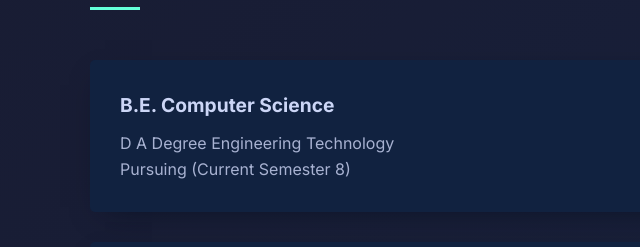
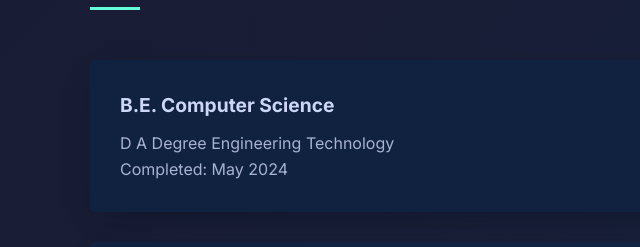
Before and after one commit to krishnamaiskar7866/krishnamaiskar7866, a plain HTML site: page INDEX.HTML in a window 1280 px wide. Shown: the part 4481-4728 px from the top of the page, 0-640 px from the left. Drawn offline with Linux system fonts and the light colour scheme.

Commit message:
Update INDEX.HTML

```diff
--- a/INDEX.HTML
+++ b/INDEX.HTML
@@ -791,7 +791,7 @@
             <div class="education-item">
                 <h3>B.E. Computer Science</h3>
                 <p>D A Degree Engineering Technology</p>
-                <p>Pursuing (Current Semester 8)</p>
+                <p>Completed: May 2024</p>
             </div>
             <div class="education-item">
                 <h3>Diploma in Computer Engineering</h3>
```
